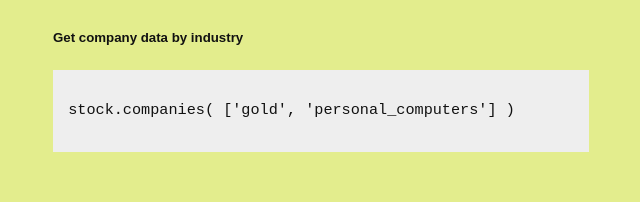
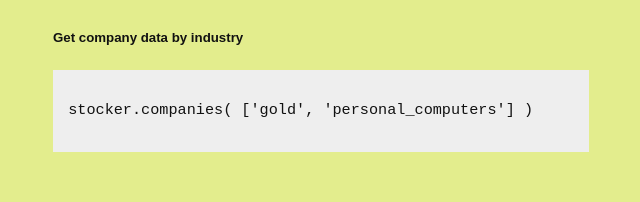
Before and after one commit to frnsys/stocker, a plain HTML site: page site/index.html in a window 1280 px wide. Shown: the part 1587-1789 px from the top of the page, without its empty margins (319-959 px from the left). Drawn offline with Linux system fonts and the light colour scheme.

Commit message:
site fix

```diff
--- a/site/index.html
+++ b/site/index.html
@@ -60,7 +60,7 @@
 
 					<h5>Get company data by industry</h5>
 					<code>
-						stock.companies( ['gold', 'personal_computers'] )
+						stocker.companies( ['gold', 'personal_computers'] )
 					</code>
 
 					<h5>View available quote properties, industries and companies</h5>
```
